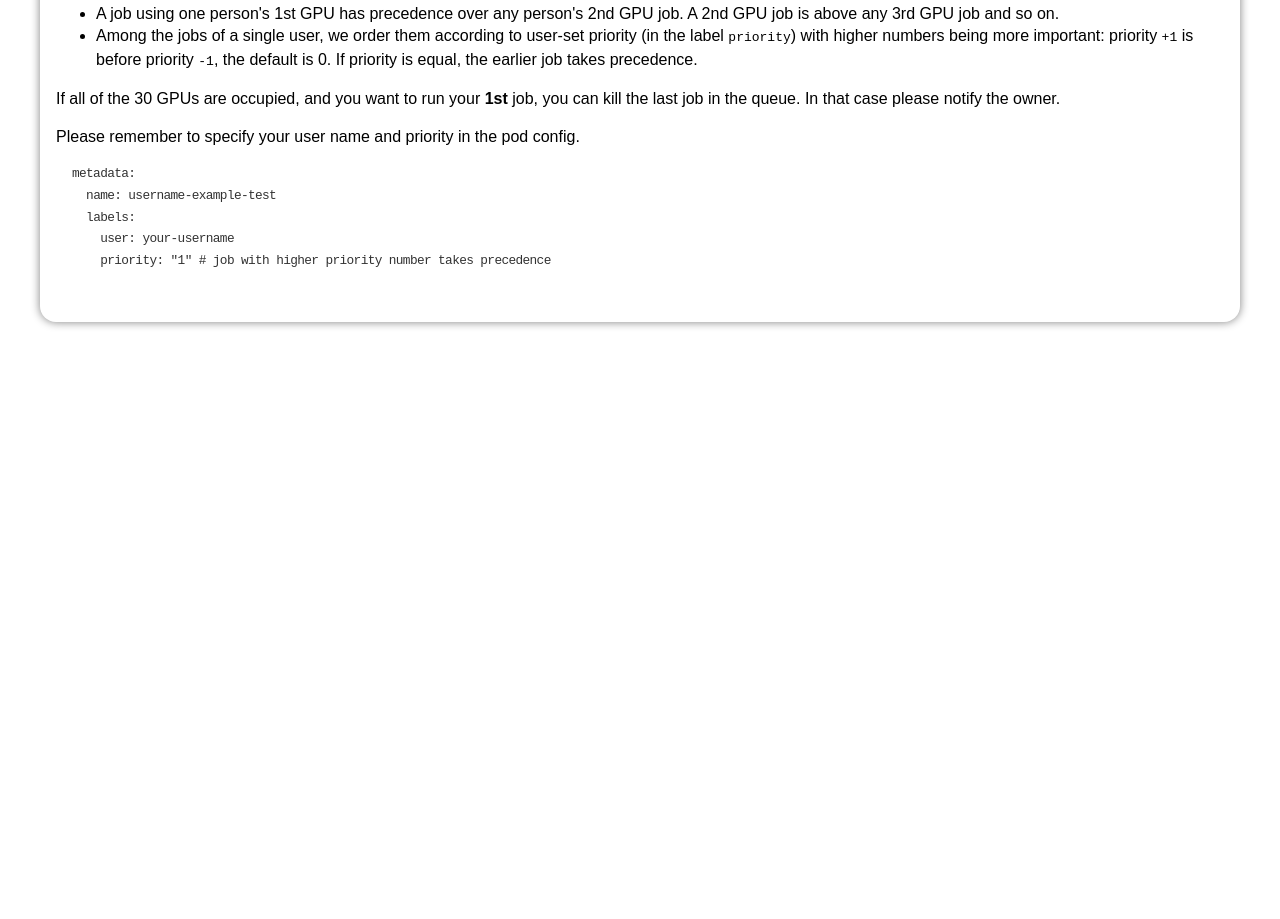
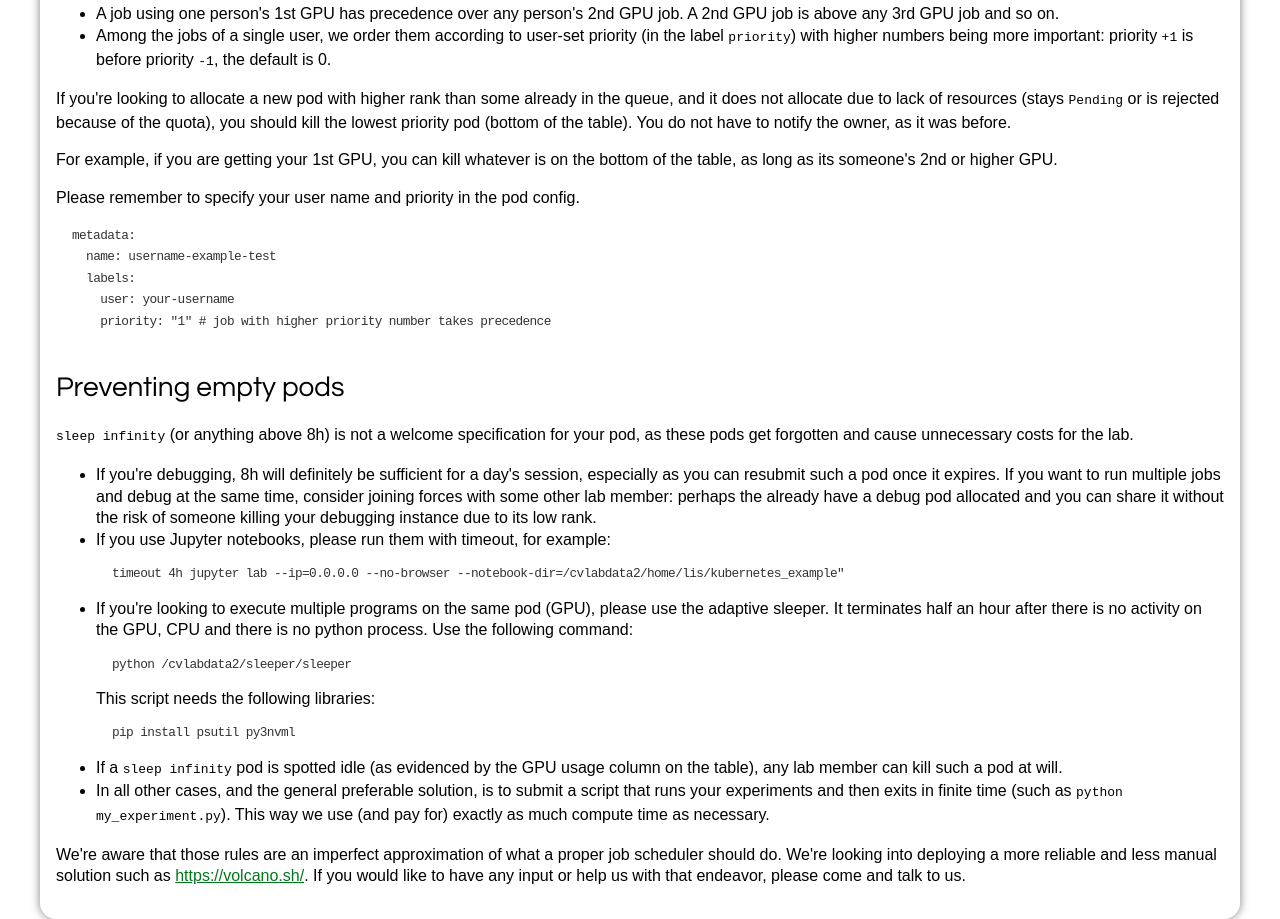
Before and after one commit to adynathos/cvlab-kubernetes-watchdog, a plain HTML site: page kube_watchdog/web_assets/index.html in a window 1280 px wide. Shown: the part 263-1182 px from the top of the page. Before the commit the page ends 800 px from the top, so only its background shows below. Drawn offline with Linux system fonts and the light colour scheme.

Commit message:
doc: new allocation measures

```diff
--- a/kube_watchdog/web_assets/index.html
+++ b/kube_watchdog/web_assets/index.html
@@ -24,9 +24,15 @@
 		<ul>
 		<li>A job using one person's 1st GPU has precedence over any person's 2nd GPU job. A 2nd GPU job is above any 3rd GPU job and so on.</li>
 		<li>Among the jobs of a single user, we order them according to user-set priority (in the label <code>priority</code>) with higher numbers being more important: priority <code>+1</code> is before priority <code>-1</code>, the default is 0.
-		If priority is equal, the earlier job takes precedence.</li>
+		</li>
 		</ul>
-		<p>If all of the 30 GPUs are occupied, and you want to run your <strong>1st</strong> job, you can kill the last job in the queue. In that case please notify the owner.</p>
+		<p>If you're looking to allocate a new pod with higher rank than some already in the queue, and it does not allocate due to lack of resources (stays <code>Pending</code> or is rejected because of the quota),
+		you should kill the lowest priority pod (bottom of the table).
+		You do not have to notify the owner, as it was before.
+		</p>
+		<p>
+		For example, if you are getting your 1st GPU, you can kill whatever is on the bottom of the table, as long as its someone's 2nd or higher GPU.
+		</p>
 		<p>Please remember to specify your user name and priority in the pod config.</p>
 		<pre>
 metadata:
@@ -35,12 +41,43 @@ metadata:
     user: your-username
     priority: "1" # job with higher priority number takes precedence
 		</pre>
+
+		<h3>Preventing empty pods</h3>
+		<p><code>sleep infinity</code> (or anything above 8h) is not a welcome specification for your pod, as these pods get forgotten and cause unnecessary costs for the lab.
+		</p>
+		<ul>
+			<li>
+			If you're debugging, 8h will definitely be sufficient for a day's session, especially as you can resubmit such a pod once it expires.
+			If you want to run multiple jobs and debug at the same time, consider joining forces with some other lab member: perhaps the already have a debug pod allocated and you can share it without the risk of someone killing your debugging instance due to its low rank.
+			</li>
+			<li>
+			If you use Jupyter notebooks, please run them with timeout, for example:
+			<pre>timeout 4h jupyter lab --ip=0.0.0.0 --no-browser --notebook-dir=/cvlabdata2/home/lis/kubernetes_example"</pre>
+			</li>
+			<li>
+			If you're looking to execute multiple programs on the same pod (GPU), please use the adaptive sleeper.
+			It terminates half an hour after there is no activity on the GPU, CPU and there is no python process. Use the following command:
+			<pre>python /cvlabdata2/sleeper/sleeper</pre>
+			This script needs the following libraries:
+			<pre>pip install psutil py3nvml</pre>
+			</li>
+			<li>
+			If a <code>sleep infinity</code> pod is spotted idle (as evidenced by the GPU usage column on the table), any lab member can kill such a pod at will.
+			</li>
+			<li>
+			In all other cases, and the general preferable solution, is to submit a script that runs your experiments and then exits in finite time (such as <code>python my_experiment.py</code>). This way we use (and pay for) exactly as much compute time as necessary.
+			</li>
+		</ul>
+	<p>
+	We're aware that those rules are an imperfect approximation of what a proper job scheduler should do. We're looking into deploying a more reliable and less manual solution such as <a href="https://volcano.sh/">https://volcano.sh/</a>. If you would like to have any input or help us with that endeavor, please come and talk to us.
+	</p>
+
 	</main>
 
 	<!-- <script src="static/lib/preact-10.0.0.rc1/preact.umd.js"></script>
 	<script src="static/lib/preact-10.0.0.rc1/hooks.umd.js"></script> -->
-	<script src="static/lib/preact-10.0.0.rc1/preact.module.js" type="module"></script>
-	<script src="static/lib/preact-10.0.0.rc1/hooks.module.js" type="module"></script>
-	<script src="static/main.js" type="module"></script>
+	<script src="static/lib/preact-10.0.0.rc1/preact.module.js" type="module" defer="true"></script>
+	<script src="static/lib/preact-10.0.0.rc1/hooks.module.js" type="module" defer="true"></script>
+	<script src="static/main.js" type="module" defer="true"></script>
 </body>
 </html>
```
